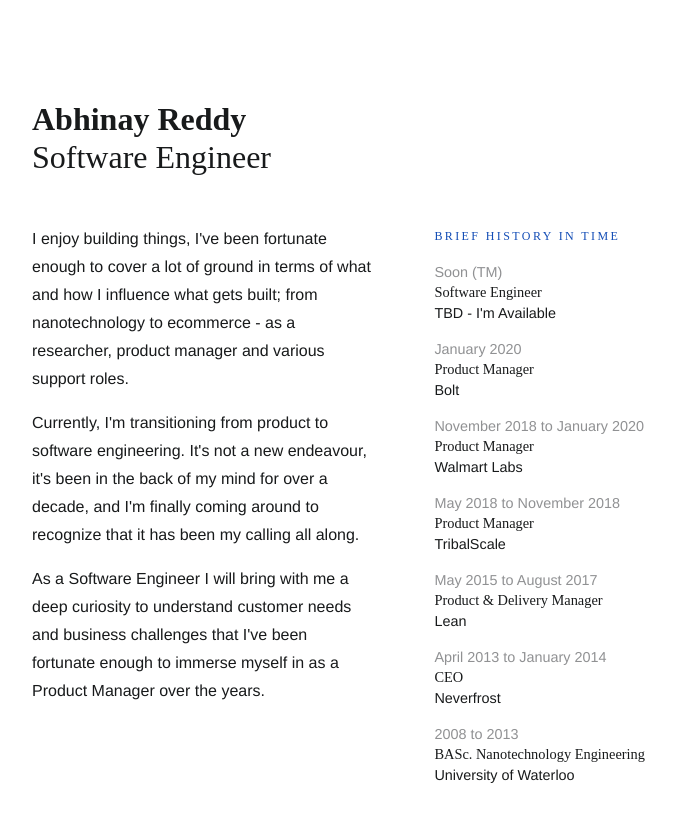
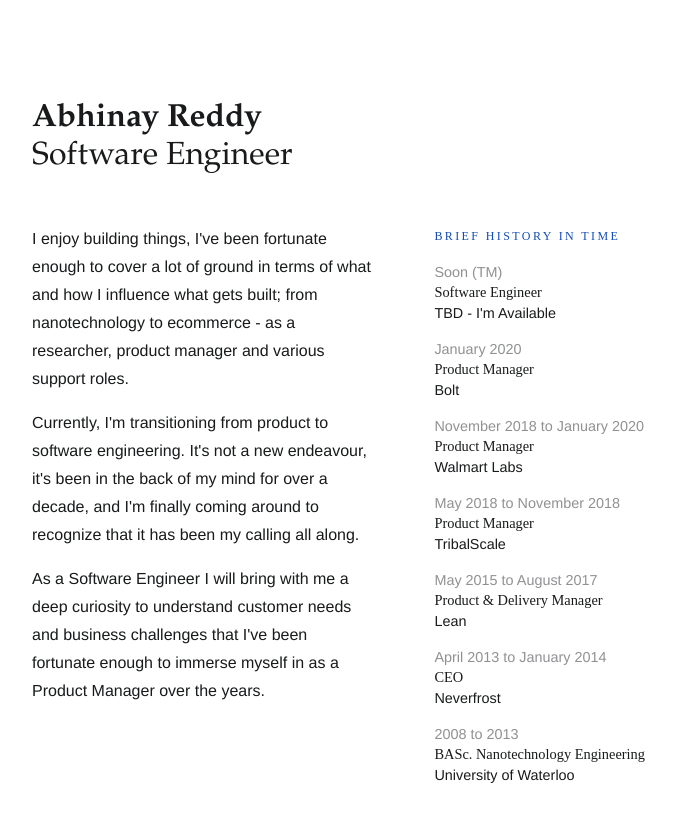
Before and after one commit to xprmnts/blog-v1, a React (Create React App) app: page / in a window 1280 px wide. Shown: the top 822 px of the page, without its empty margins (228-904 px from the left). Built offline with nearby package versions, Linux system fonts and the light colour scheme.

Commit message:
changing font on header

```diff
--- a/src/css/header.css
+++ b/src/css/header.css
@@ -12,8 +12,4 @@
     .page-title {
         margin: 32px 0 32px 0;
     }
-    .column .left {
-        width: 100%;
-        padding-right: 0;
-    }
 }
--- a/src/css/main.css
+++ b/src/css/main.css
@@ -29,14 +29,14 @@ h1 {
     font-size: 2em;
     line-height: 1.2em;
     padding: 20px 0;
-    font-family: 'Times New Roman';
+    font-family: 'Garamond';
     font-weight: 700;
 }
 h2 {
     font-size: 42px;
     line-height: 1.2em;
     padding: 20px 0;
-    font-family: 'Times New Roman';
+    font-family: 'Garamond';
     font-weight: 100;
 }
 h3 {
@@ -45,7 +45,7 @@ h3 {
 }
 h4 {
     margin: 30px 0 20px 0;
-    font-family: 'Avenir-Heavy';
+    font-family: 'Georgia';
 }
 
 p {
```
